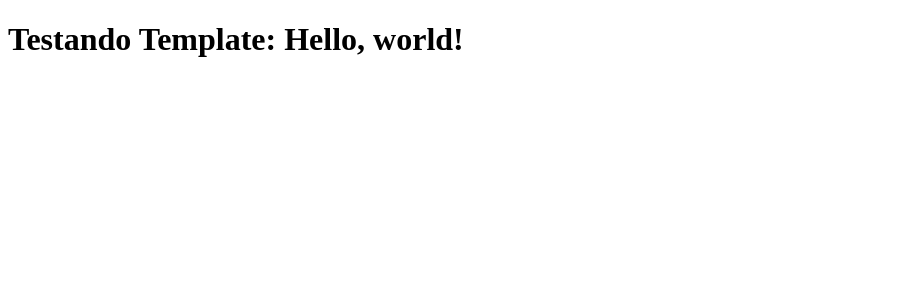
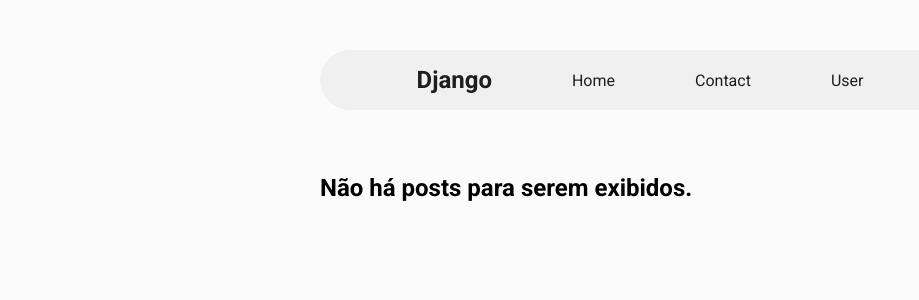
Before and after one commit to joaolucasalves010/django-blog, a Django app: page / in a window 1280 px wide. Shown: the top 300 px of the page, without its empty margins (0-919 px from the left). Run offline with Django 5.2, Linux system fonts and the light colour scheme.

Commit message:
template index e partials

```diff
--- a/django_blog_app/blog/templates/blog/pages/index.html
+++ b/django_blog_app/blog/templates/blog/pages/index.html
@@ -1,5 +1,30 @@
 {% extends "blog/base.html" %}
+{% load static %}
 
 {% block content %}
-  <h1>Testando Template: Hello, world!</h1>
+  <div class="container">
+    <nav id="nav-bar">
+      <ul>
+        <li><h1>Django</h1></li>
+        <li><a href="/">Home</a></li>
+        <li><a href="/">Contact</a></li>
+        <li><p>User</p></li>
+      </ul>
+    </nav>
+    <div class="posts">
+      {% if not posts %}
+        <h2>Não há posts para serem exibidos.</h2>
+      {% endif %}
+      {% for post in posts %}
+        <div class="post">
+          <h3>{{post.title}}</h3>
+          <p>{{post.description}}</p>
+          <div class="post-info">
+            <p class='post-date'>Created at: {{post.created_at}}</p>
+            <p>Autor: {{post.author}}</p>
+          </div>
+        </div>
+        {% endfor %}
+    </div>
+  </div>
 {% endblock %}
--- a/django_blog_app/blog/templates/blog/partials/_head.html
+++ b/django_blog_app/blog/templates/blog/partials/_head.html
@@ -1,6 +1,9 @@
   {% load static %}
   <meta charset="UTF-8">
   <meta name="viewport" content="width=device-width, initial-scale=1.0">
-  <title>Testando</title>
-  <link rel="stylesheet" href="">
-  <link rel="stylesheet" href="">
+  <title>Django Blog</title>
+  <link rel="stylesheet" href={% static "blog/css/styles.css" %}>
+  <link rel="preconnect" href="https://fonts.googleapis.com">
+  <link rel="shotcurt icon" href={% static "blog/img/blog-icon.png" %}>
+  <link rel="preconnect" href="https://fonts.gstatic.com" crossorigin>
+  <link href="https://fonts.googleapis.com/css2?family=Roboto:ital,wght@0,100..900;1,100..900&display=swap" rel="stylesheet">
```
